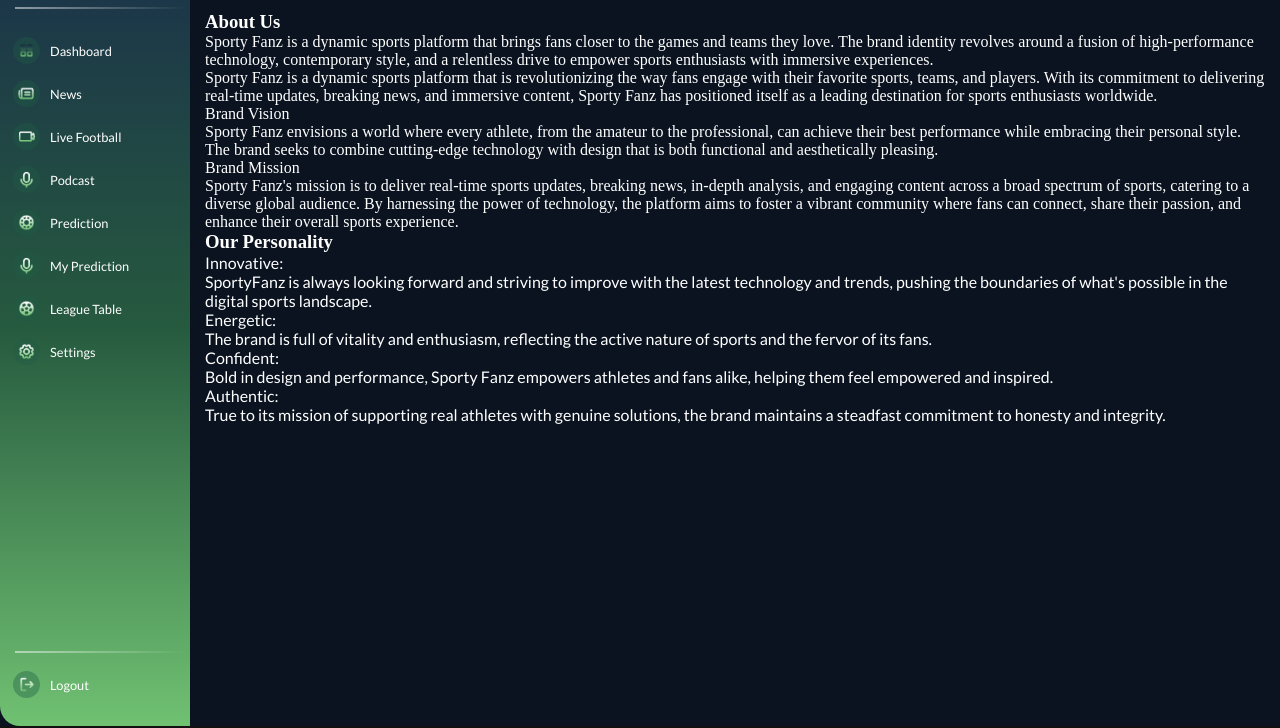
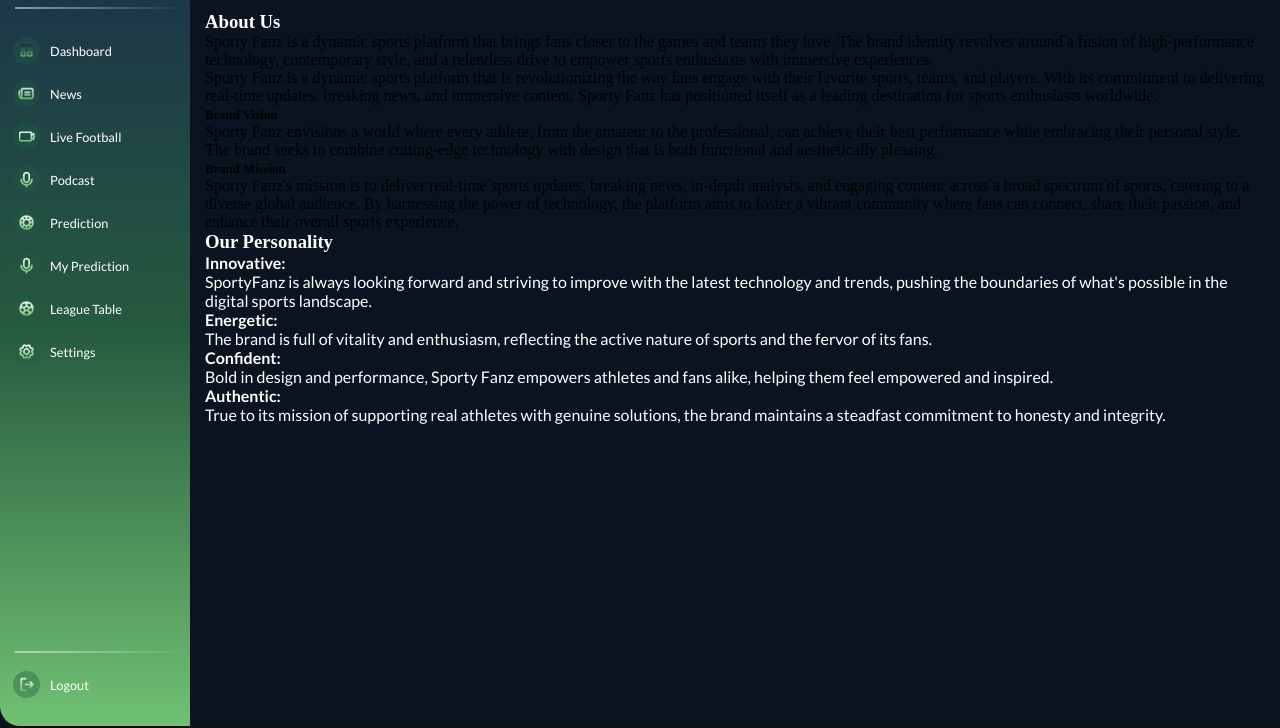
Before and after one commit to sportyfanzworkspace/sportyfanz-1, a website: page visitors-dashboard/about.html in a window 1280 px wide. Shown: the part 74-802 px from the top of the page. Drawn offline with nearby package versions, Linux system fonts and the light colour scheme; no server answers.

Commit message:
Update style.css

```diff
--- a/visitors-dashboard/css/style.css
+++ b/visitors-dashboard/css/style.css
@@ -1487,6 +1487,17 @@
     font-weight: 500;
 }
 
+.brandVission {
+   background-color: @fff;
+   color: #000;
+}
+.brandVission span{
+   font-weight: bold;
+    font-size: 0.80rem;
+}
+.brandPersonality span {
+    font-weight: bold;
+}
 
 .main-footer {
     background-color: #111; color: #fff; padding: 2rem 1rem; text-align: center;
```
